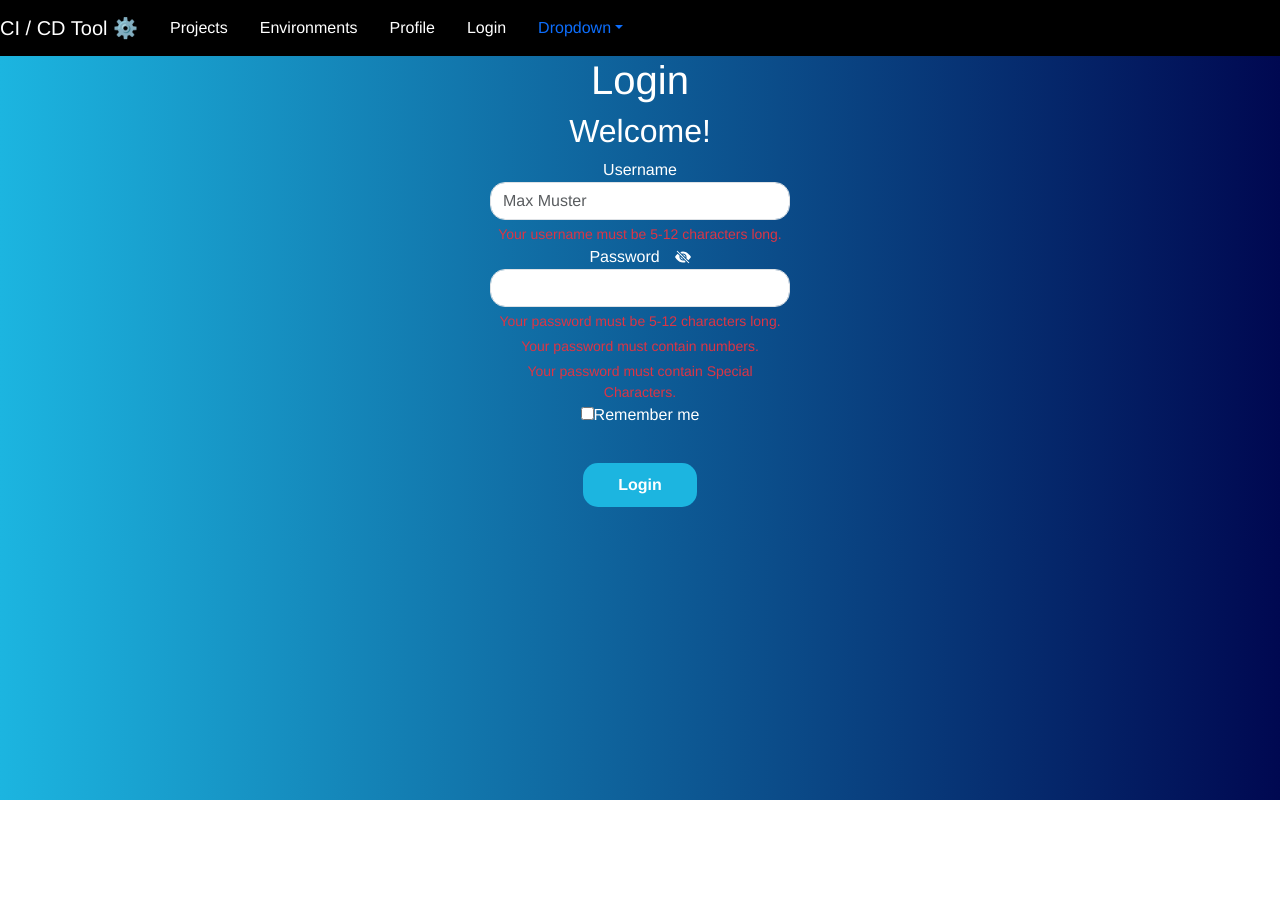
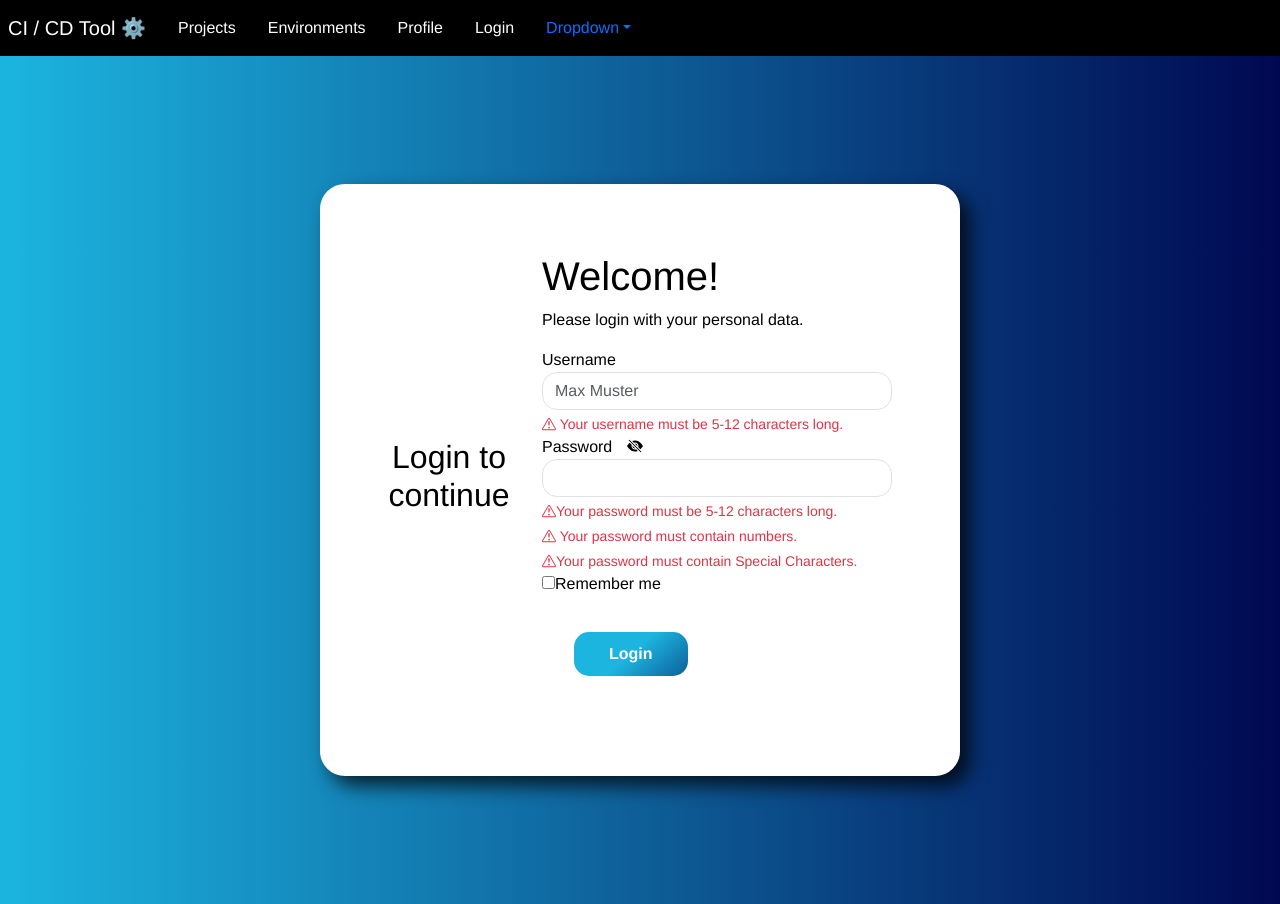
Before and after one commit to leandergebhardti8/ba-2021, a Vue app in the folder App/ba-project/: page /login in a window 1280 px wide. Before the commit the page ends 800 px from the top, so only its background shows below. Built offline with nearby package versions, Linux system fonts and the light colour scheme.

Commit message:
login site & trying to get github api working

```diff
--- a/App/ba-project/package.json
+++ b/App/ba-project/package.json
@@ -9,6 +9,7 @@
     "lint": "vue-cli-service lint"
   },
   "dependencies": {
+    "axios": "0.21.1",
     "bootstrap": "5.0.1",
     "bootstrap-vue": "2.21.2",
     "core-js": "^3.6.5",
--- a/App/ba-project/src/App.vue
+++ b/App/ba-project/src/App.vue
@@ -23,7 +23,9 @@ export default {
   -webkit-font-smoothing: antialiased;
   -moz-osx-font-smoothing: grayscale;
   text-align: center;
+  /* color: black; */
   color: white;
+  -webkit-font-smoothing: antialiased;
 }
 body {
   background: linear-gradient(90deg, #1CB5E0 0%, #000851 100%);
--- a/App/ba-project/src/components/Header.vue
+++ b/App/ba-project/src/components/Header.vue
@@ -35,6 +35,7 @@ export default {
   .navbar {
     background: black;
     color: white;
+    padding: 0.5rem;
   }
   a {
     color: white !important;
--- a/App/ba-project/src/components/Login.vue
+++ b/App/ba-project/src/components/Login.vue
@@ -1,8 +1,11 @@
 <template>
     <div class="login">
-      <div>
-        <h1>Login</h1>
-        <h2>Welcome!</h2>
+      <div class="left-half">
+        <h2>Login to continue</h2>
+      </div>
+      <div class="right-half">
+        <h1>Welcome!</h1>
+        <p>Please login with your personal data.</p>
             <div>
               <label class="sr-only" for="inline-form-input-username">Username</label>
               <b-form inline>
@@ -13,7 +16,7 @@
                     v-model="username"
                   ></b-form-input>
                   <b-form-invalid-feedback :state="usernameValidation">
-                    Your username must be 5-12 characters long.
+                    <b-icon icon="exclamation-triangle"></b-icon> Your username must be 5-12 characters long.
                   </b-form-invalid-feedback>
                   <b-form-valid-feedback :state="usernameValidation">
                     <b-icon-check></b-icon-check>Looks Good.
@@ -26,23 +29,24 @@
 
                   <b-form-input :type="this.type" id="inline-form-input-password" v-model="password"></b-form-input>
                   <b-form-invalid-feedback :state="passwordValidation">
-                    Your password must be 5-12 characters long.
+                    <b-icon icon="exclamation-triangle"></b-icon>Your password must be 5-12 characters long.
                   </b-form-invalid-feedback>
+                  <b-form-valid-feedback :state="passwordValidation">
+                   <b-icon-check></b-icon-check> Looks Good.
+                  </b-form-valid-feedback>
 
                   <b-form-invalid-feedback :state="passwordValidationNumbers">
-                    Your password must contain numbers.
+                    <b-icon icon="exclamation-triangle"></b-icon> Your password must contain numbers.
                   </b-form-invalid-feedback>
                   <b-form-valid-feedback :state="passwordValidationNumbers">
-                  <b-icon-check></b-icon-check> Your password must contain numbers.
+                  <b-icon-check></b-icon-check> Your password contains numbers.
                   </b-form-valid-feedback>
+
                   <b-form-invalid-feedback :state="passwordSpecial">
-                    Your password must contain Special Characters.
+                    <b-icon icon="exclamation-triangle"></b-icon>Your password must contain Special Characters.
                   </b-form-invalid-feedback>
                   <b-form-valid-feedback :state="passwordSpecial">
-                  <b-icon-check></b-icon-check> Your password must contain Special Characters.
-                  </b-form-valid-feedback>
-                  <b-form-valid-feedback :state="passwordValidation">
-                   <b-icon-check></b-icon-check> Looks Good.
+                  <b-icon-check></b-icon-check> Your password contains Special Characters.
                   </b-form-valid-feedback>
                   <b-form-checkbox class="mb-2 mr-sm-2 mb-sm-1">Remember me</b-form-checkbox>
 
@@ -83,7 +87,7 @@ export default {
       return this.username.length > 4 && this.username.length < 13
     },
     passwordValidation() {
-      return this.password.length > 4 && this.password.length < 13
+      return this.password.length > 4
     },
     passwordValidationNumbers() {
       return /\d/.test(this.password);
@@ -112,8 +116,30 @@ export default {
     }
   }
   .login {
-      display: grid;
+      display: flex;
       place-items: center;
+      grid-template-columns: 50% 50%;
+      margin: 10% 25% 10% 25%;
+      padding: 5%;
+      border-radius: 25px;
+      border: 4px solid white;
+      -webkit-box-shadow: 10px 10px 19px 0px rgba(0,0,0,0.75);
+      -moz-box-shadow: 10px 10px 19px 0px rgba(0,0,0,0.75);
+      box-shadow: 10px 10px 19px 0px rgba(0,0,0,0.75);
+      background-color: white;
+      color: black;
+      overflow: hidden;
+  }
+
+  .left-half {
+    width: 50%;
+    margin-right: 2rem;
+  }
+
+  .right-half {
+    width: minmax(350px ,50%);
+    text-align: left;
+    // border-left: 1px solid black;
   }
   b-input-group {
     margin-top: 15px;
@@ -121,6 +147,7 @@ export default {
   .login-button {
     margin: 2rem;
   }
+
   .eye-icon {
     margin: auto;
     margin-left: 15px;
@@ -128,16 +155,20 @@ export default {
     cursor: pointer;
   }
 
+  label {
+    font-weight: 500;
+  }
+
   input {
     border-radius: 15px;
   }
 
   form {
-    width: 300px;
+    width: 350px;
   }
 
   button {
-    background-color: #1CB5E0;
+    background: linear-gradient(139deg, #1CB5E0 50%, #000851 150%);
     border: none;
     border-radius: 15px;
     padding: 10px 35px 10px 35px;
@@ -145,8 +176,8 @@ export default {
     font-weight: 600;
 
     &:hover {
-      background-color: #168dad;
-      border: 1px solid white;
+      filter: brightness(75%);
+      // border: 1px solid white;
     }
   }
 </style>
--- a/App/ba-project/src/components/projects/Project.vue
+++ b/App/ba-project/src/components/projects/Project.vue
@@ -1,14 +1,52 @@
 <template>
     <div class="user">
         <h1>Project Page</h1>
+        <hr>
+        <h2>CI / CD Tool</h2>
+        <div>Total workflow runs: {{ info.run_number }}</div>
+        <!-- ![superlinter](https://github.com/leandergebhardti8/ba-2021/actions/workflows/superlinter.yml/badge.svg)
+        ![node](https://github.com/leandergebhardti8/ba-2021/actions/workflows/node.yml/badge.svg) -->
     </div>
 </template>
 
 <script>
+import axios from 'axios';
+
 export default {
   name: 'User',
   props: {
     msg: String
+  },
+  data() {
+    return {
+      info: null
+    }
+  },
+  mounted () {
+    axios.interceptors.request.use(config => {
+      // perform a task before the request is sent
+      console.log('Request was sent');
+
+      return config;
+    }, error => {
+      // handle the error
+      return Promise.reject(error);
+    })
+
+    // sent a GET request
+
+    const headers = { "Content-Type": "application/json" };
+    // const authorization = {'Authorization': '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'};
+    axios
+      .get('https://api.github.com/repos/leandergebhardti8/ba-2021/actions/runs', { headers })
+      .then(response => (this.info = response))
+      .catch(error => {
+      this.errorMessage = error.message;
+      console.error("There was an error!", error);
+    });
+  },
+  methods: {
+
   }
 }
 </script>
```
Also changed, not shown: 1 other file (tests, documents, lock files or other folders).
